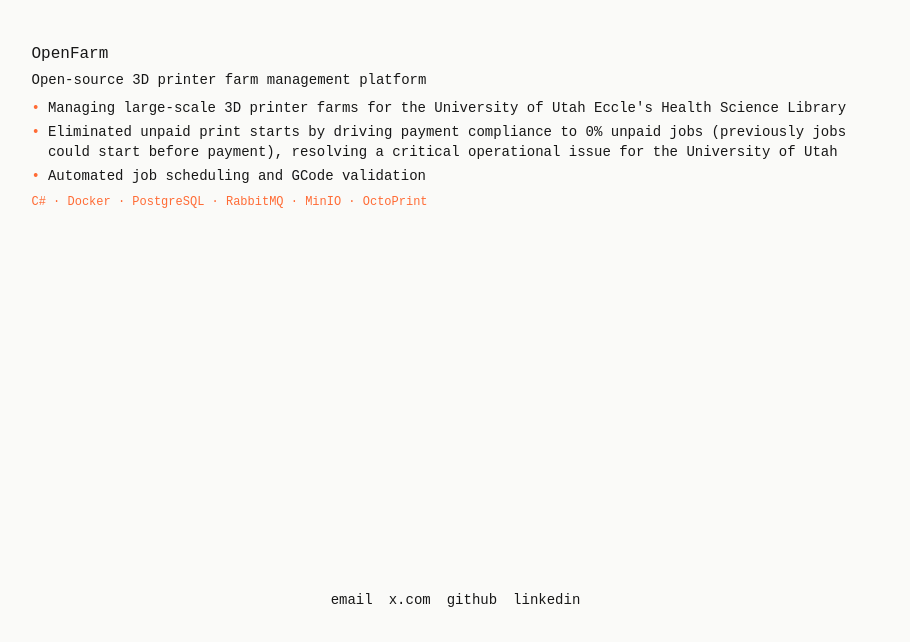
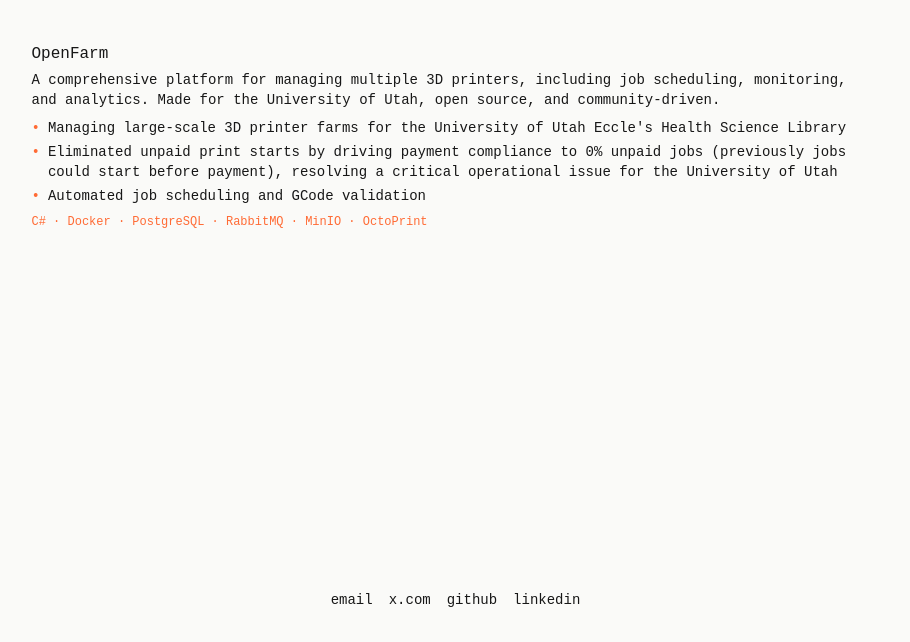
Before and after one commit to JoshuaSchell/JoshuaSchell.github.io, an Astro site: page /projects in a window 1280 px wide. Shown: the part 158-800 px from the top of the page, without its empty margins (177-1087 px from the left). Built offline with nearby package versions, Linux system fonts and the light colour scheme; Astro itself is replaced by a stand-in of ours; some packages are replaced by stand-ins of ours; a small style sheet from the web is missing.

Commit message:
long description for project page

```diff
--- a/src/components/projects/ProjectCard.astro
+++ b/src/components/projects/ProjectCard.astro
@@ -2,12 +2,13 @@
 interface Props {
   name: string;
   description: string;
+  longDescription?: string;
   technologies: string[];
   achievements?: string[];
   link?: string;
 }
 
-const { name, description, technologies, achievements, link } = Astro.props;
+const { name, description, longDescription, technologies, achievements, link } = Astro.props;
 ---
 
 <a
@@ -19,7 +20,7 @@ const { name, description, technologies, achievements, link } = Astro.props;
   <h3 class="inline-block font-medium group-hover:text-accent transition-colors link-underline mb-1">
     {name}
   </h3>
-  <p class="text-sm text-foreground/60">{description}</p>
+  <p class="text-sm text-foreground/60">{longDescription || description}</p>
   {achievements && achievements.length > 0 && (
     <ul class="mt-2 text-sm text-foreground/60 space-y-1">
       {achievements.map((item) => (
--- a/src/pages/projects/index.astro
+++ b/src/pages/projects/index.astro
@@ -19,6 +19,7 @@ const sortedProjects = projects.sort((a, b) => a.data.order - b.data.order);
           <ProjectCard
             name={project.data.name}
             description={project.data.description}
+            longDescription={project.data.longDescription}
             technologies={project.data.technologies}
             achievements={project.data.achievements}
             link={project.data.link}
```
